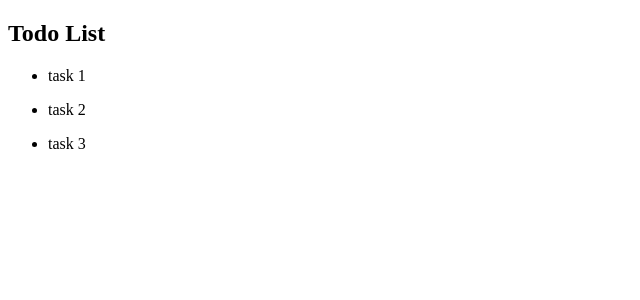
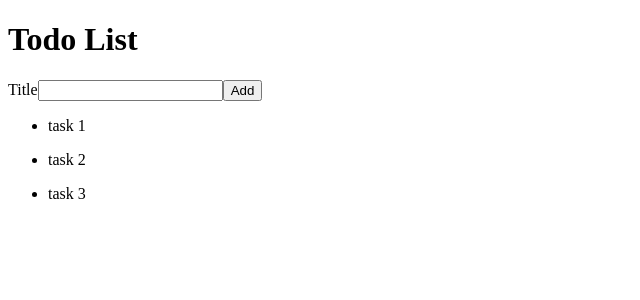
Before and after one commit to Musab-Kara/CTD-React-Cockatoo, a React (Create React App) app: page / in a window 1280 px wide. Shown: the top 300 px of the page, without its empty margins (0-640 px from the left). Built offline with nearby package versions, Linux system fonts and the light colour scheme; the HTML template or start-up script is replaced by a standard one.

Commit message:
lesson-1-2 added TodoList component

```diff
--- /dev/null
+++ b/src/AddTodoForm.js
@@ -0,0 +1,14 @@
+import React from 'react';
+
+
+function AddTodoForm() {
+    return (
+        <form>
+            <label htmlFor='todoTitle'>Title</label>
+            <input type="text" id='todoTitle'></input>
+            <button type='submit'>Add</button>
+        </form>
+     );
+}
+
+export default AddTodoForm;
--- a/src/App.js
+++ b/src/App.js
@@ -1,34 +1,14 @@
 import React from 'react';
+import TodoList from './Todolist';
+import AddTodoForm from './AddTodoForm';
 
-
-let todoList = [
-  {
-    id:1,
-    title: "task 1"
-  },
-  {
-    id:2,
-    title: "task 2"
-  },
-  {
-    id:3,
-    title: "task 3"
-  }];
 
   function App() {
     return (
       <React.Fragment>
-      <h2>Todo List</h2>
-      <ul>
-
-        {todoList.map((item) => {
-
-          return(<li key={item.id}><p>{item.title}</p></li>)
-
-        }
-        )}
-
-      </ul>
+      <h1>Todo List</h1>
+      <AddTodoForm />
+      <TodoList />
       </React.Fragment>
     );
   }
--- /dev/null
+++ b/src/Todolist.js
@@ -0,0 +1,31 @@
+import React from 'react';
+
+let todoList = [
+    {
+      id:1,
+      title: "task 1"
+    },
+    {
+      id:2,
+      title: "task 2"
+    },
+    {
+      id:3,
+      title: "task 3"
+    }];
+
+
+function TodoList() {
+    return (
+    <ul>
+        {todoList.map((item) => {
+
+            return(<li key={item.id}><p>{item.title}</p></li>)
+        }
+        )}
+
+    </ul>
+    );
+}
+
+export default TodoList;
```
